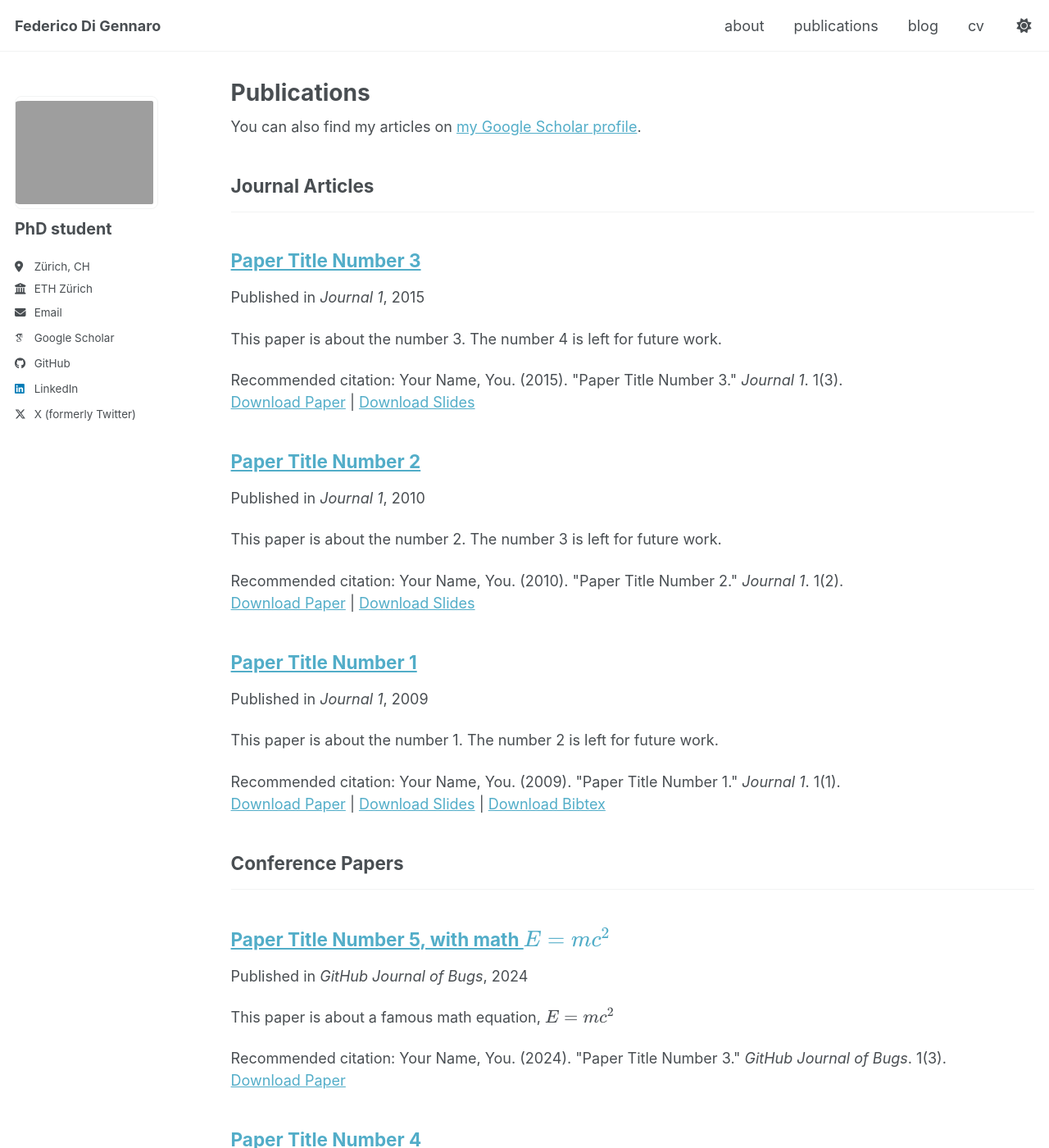
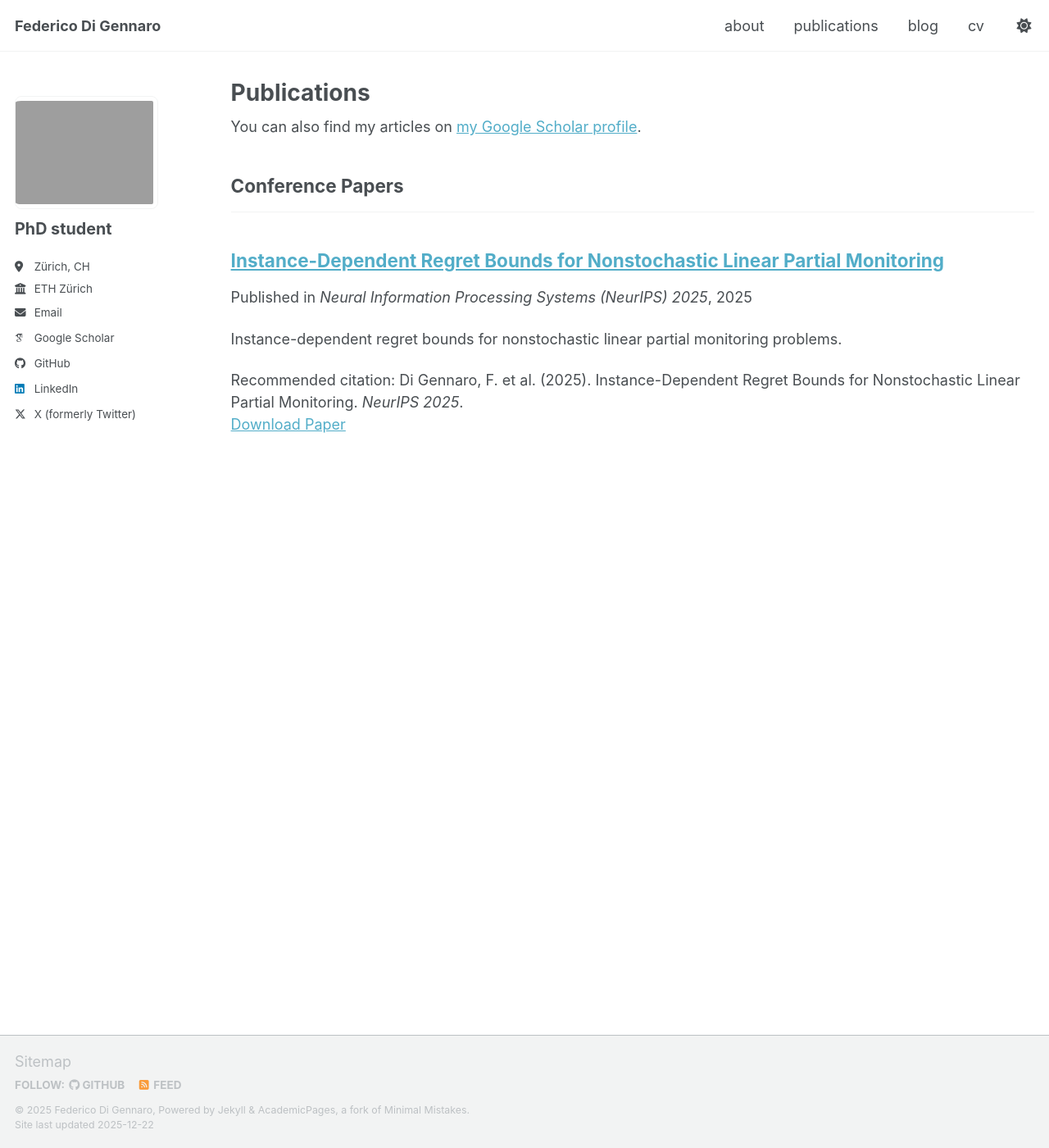
Before and after one commit to FedericoDiGennaro/FedericoDiGennaro.github.io, a Jekyll site: the page built from _pages/publications.html, in a window 1280 px wide and 1400 px high. Shown: the whole window at 82% size. Built offline with Jekyll 4.4.1, drawn with Linux system fonts in a browser that asks for light colours; some web fonts are replaced; a script bundle is joined from its source files by our own code; library files that are not in the unit come from our copies; some of the changed text lies outside the part shown.

Commit message:
Add NeurIPS 2025 publication and remove template papers

```diff
--- a/_publications/2009-10-01-paper-title-number-1.md
+++ /dev/null
@@ -1,14 +0,0 @@
----
-title: "Paper Title Number 1"
-collection: publications
-category: manuscripts
-permalink: /publication/2009-10-01-paper-title-number-1
-excerpt: 'This paper is about the number 1. The number 2 is left for future work.'
-date: 2009-10-01
-venue: 'Journal 1'
-slidesurl: 'https://academicpages.github.io/files/slides1.pdf'
-paperurl: 'https://academicpages.github.io/files/paper1.pdf'
-bibtexurl: 'https://academicpages.github.io/files/bibtex1.bib'
-citation: 'Your Name, You. (2009). &quot;Paper Title Number 1.&quot; <i>Journal 1</i>. 1(1).'
----
-The contents above will be part of a list of publications, if the user clicks the link for the publication than the contents of section will be rendered as a full page, allowing you to provide more information about the paper for the reader. When publications are displayed as a single page, the contents of the above "citation" field will automatically be included below this section in a smaller font.
--- a/_publications/2010-10-01-paper-title-number-2.md
+++ /dev/null
@@ -1,14 +0,0 @@
----
-title: "Paper Title Number 2"
-collection: publications
-category: manuscripts
-permalink: /publication/2010-10-01-paper-title-number-2
-excerpt: 'This paper is about the number 2. The number 3 is left for future work.'
-date: 2010-10-01
-venue: 'Journal 1'
-slidesurl: 'https://academicpages.github.io/files/slides2.pdf'
-paperurl: 'https://academicpages.github.io/files/paper2.pdf'
-citation: 'Your Name, You. (2010). &quot;Paper Title Number 2.&quot; <i>Journal 1</i>. 1(2).'
----
-
-The contents above will be part of a list of publications, if the user clicks the link for the publication than the contents of section will be rendered as a full page, allowing you to provide more information about the paper for the reader. When publications are displayed as a single page, the contents of the above "citation" field will automatically be included below this section in a smaller font.
--- a/_publications/2015-10-01-paper-title-number-3.md
+++ /dev/null
@@ -1,14 +0,0 @@
----
-title: "Paper Title Number 3"
-collection: publications
-category: manuscripts
-permalink: /publication/2015-10-01-paper-title-number-3
-excerpt: 'This paper is about the number 3. The number 4 is left for future work.'
-date: 2015-10-01
-venue: 'Journal 1'
-slidesurl: 'https://academicpages.github.io/files/slides3.pdf'
-paperurl: 'https://academicpages.github.io/files/paper3.pdf'
-citation: 'Your Name, You. (2015). &quot;Paper Title Number 3.&quot; <i>Journal 1</i>. 1(3).'
----
-
-The contents above will be part of a list of publications, if the user clicks the link for the publication than the contents of section will be rendered as a full page, allowing you to provide more information about the paper for the reader. When publications are displayed as a single page, the contents of the above "citation" field will automatically be included below this section in a smaller font.
--- a/_publications/2025-06-08-paper-title-number-5.md
+++ /dev/null
@@ -1,13 +0,0 @@
----
-title: "Paper Title Number 5, with math $$E=mc^2$$"
-collection: publications
-category: conferences
-permalink: /publication/2024-02-17-paper-title-number-4
-excerpt: 'This paper is about a famous math equation, $$E=mc^2$$'
-date: 2024-02-17
-venue: 'GitHub Journal of Bugs'
-paperurl: 'https://academicpages.github.io/files/paper3.pdf'
-citation: 'Your Name, You. (2024). &quot;Paper Title Number 3.&quot; <i>GitHub Journal of Bugs</i>. 1(3).'
----
-
-Using [MathJax](https://www.mathjax.org/) in the description is supported - $$E=mc^2$$ - however, the use must be mindful that the default delimiters are `$$...$$` and `\\[...\\]` which differs from the `$...$` that is typically expected.
--- /dev/null
+++ b/_publications/2025-neurips-partial-monitoring.md
@@ -0,0 +1,15 @@
+---
+title: "Instance-Dependent Regret Bounds for Nonstochastic Linear Partial Monitoring"
+collection: publications
+category: conferences
+permalink: /publication/2025-neurips-partial-monitoring
+excerpt: 'Instance-dependent regret bounds for nonstochastic linear partial monitoring problems.'
+date: 2025-09-01
+venue: 'Neural Information Processing Systems (NeurIPS) 2025'
+paperurl: 'https://www.arxiv.org/abs/2510.19158'
+citation: 'Di Gennaro, F. et al. (2025). Instance-Dependent Regret Bounds for Nonstochastic Linear Partial Monitoring. <i>NeurIPS 2025</i>.'
+---
+
+This paper presents instance-dependent regret bounds for nonstochastic linear partial monitoring.
+
+[Download paper here](https://www.arxiv.org/abs/2510.19158)
```
Also changed, not shown: _pages/about.md (+1 -1 lines), _publications/2024-02-17-paper-title-number-4.md (deleted, +0 -13 lines).
